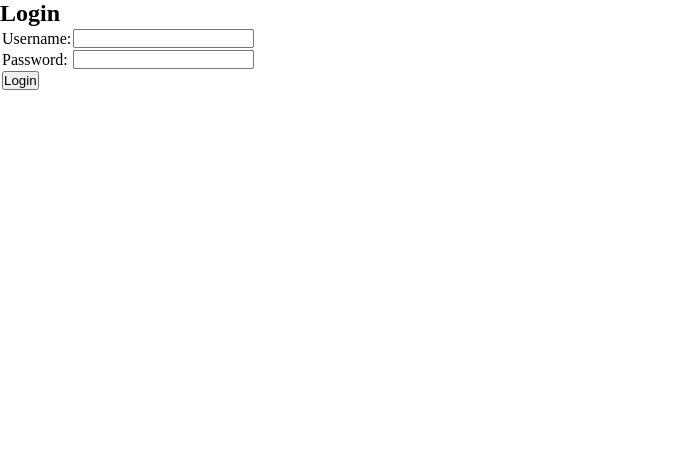
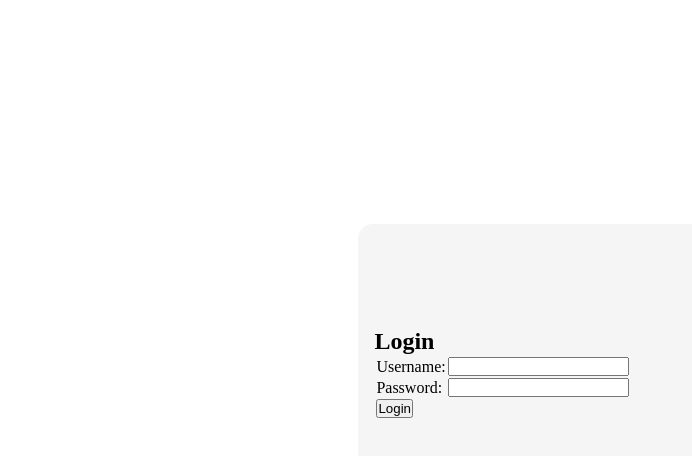
Before and after one commit to ashensilva12/SarpResQ, a React (Vite) app: page / in a window 1280 px wide. Shown: the top 456 px of the page, without its empty margins (0-692 px from the left). Built offline with nearby package versions, Linux system fonts and the light colour scheme.

Commit message:
Update Login.jsx

```diff
--- a/src/component/pages/Login.jsx
+++ b/src/component/pages/Login.jsx
@@ -2,7 +2,7 @@ import React from 'react'
 import './Login.css'
 function Login() {
   return (
-    <div>
+    <div className="loginbox">
         <form>
             <h2 className='title'>Login</h2>
             <table className='table'>
```
